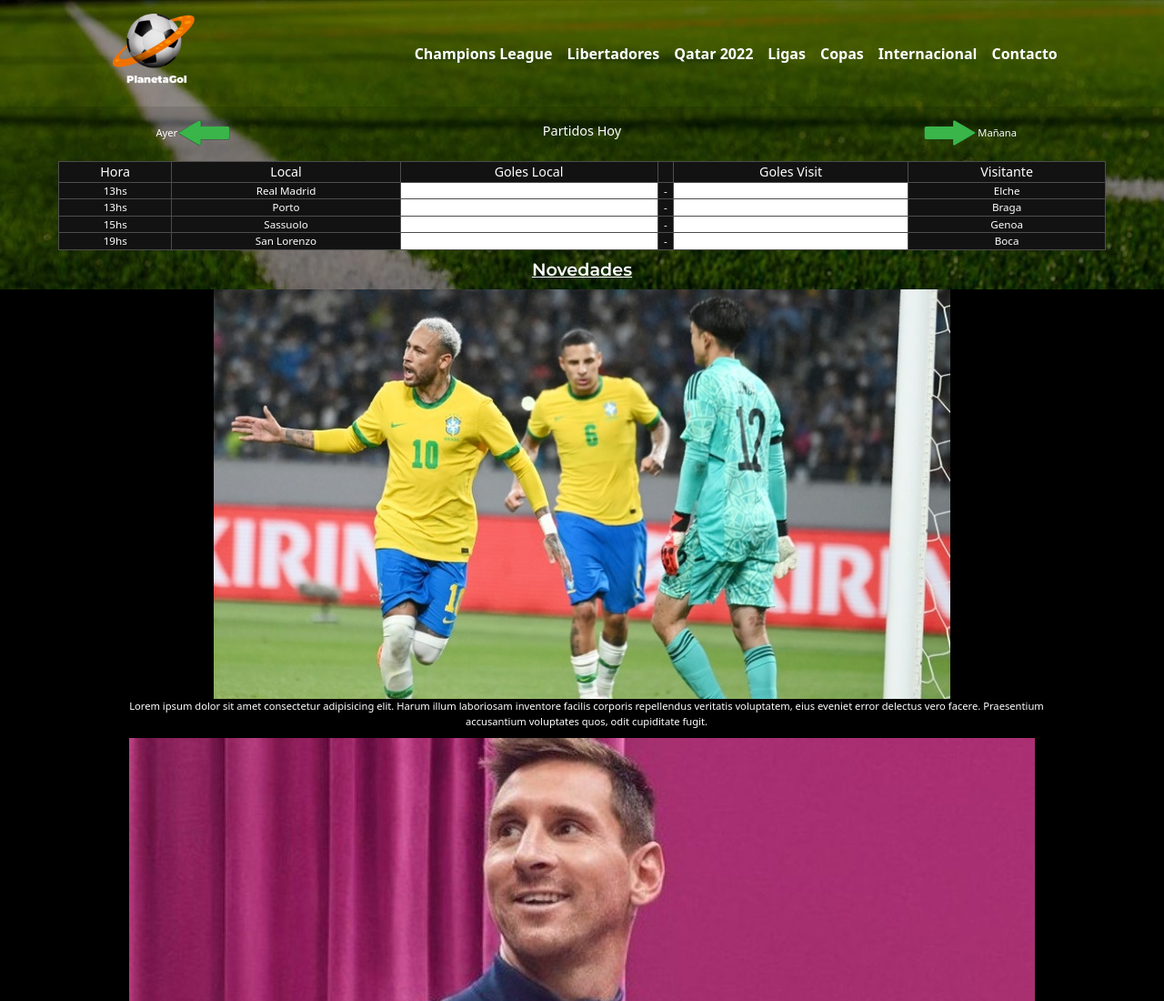
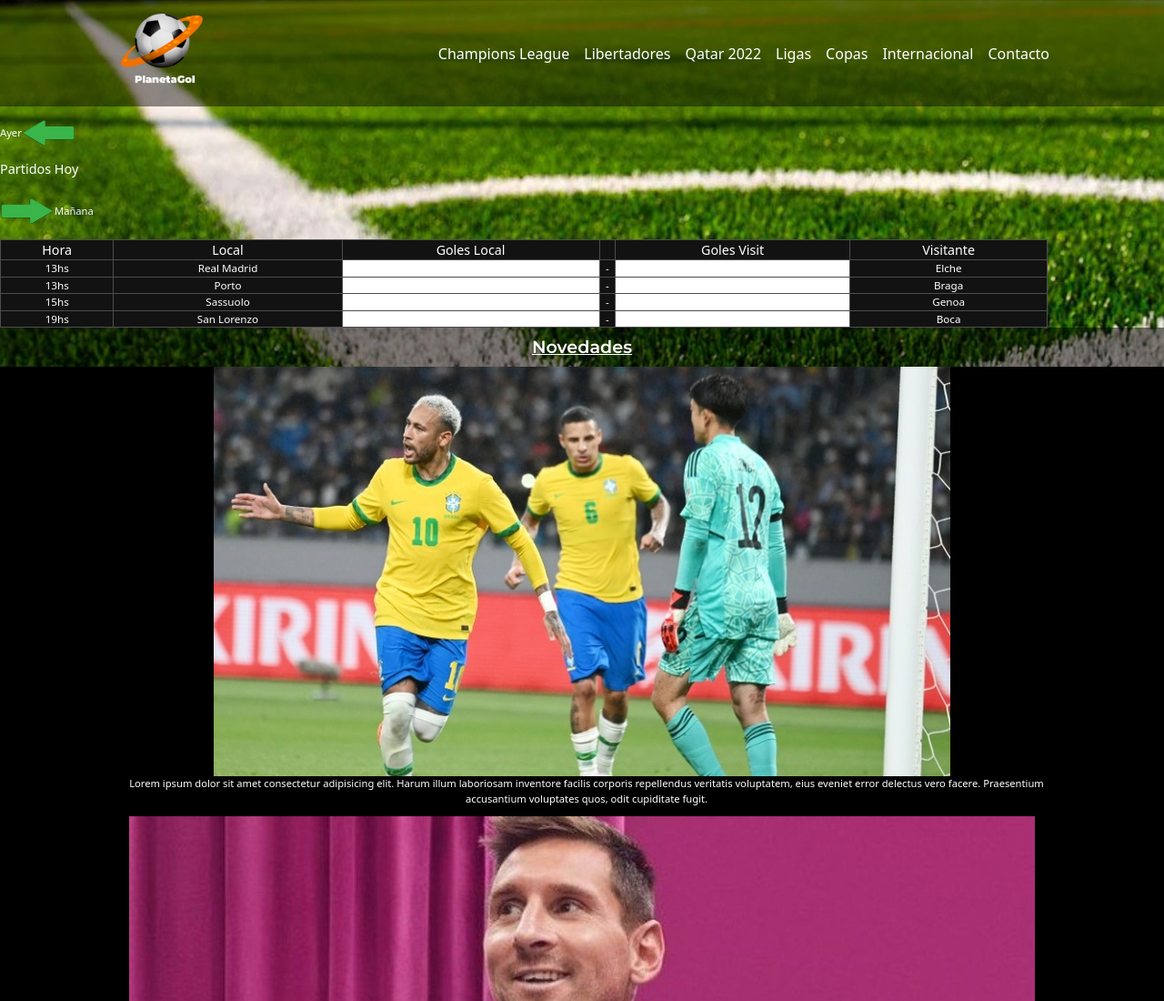
Before and after one commit to vergaramatias23/PreEntrega3Vergara, a plain HTML site: page index.html in a window 1280 px wide. Shown: the top 1100 px of the page at 91% size. Drawn offline with nearby package versions, Linux system fonts and the light colour scheme.

Commit message:
first commit

```diff
--- a/css/style.css
+++ b/css/style.css
@@ -36,28 +36,6 @@ body{
     background-color: rgb(255, 255, 255);
 }
 
-.nav-link{
-    color: white;
-}
-
-.nav-item{
-    font-weight: 600;
-    font-size: 1em;
-    background-color: rgb(0, 0, 0);
-}
-
-
-
-#seccion{
-    display: grid;
-    background-color: rgba(0, 0, 0, 0.506);
-    grid-template-columns: repeat(3, 1fr);
-    justify-items: center;
-    align-items: center;
-    grid-template-areas:
-    "anterior partidos siguiente"
-    "tabla tabla tabla";
-}
 
 .back{
     height: 60px;
```
Also changed, not shown: README.md (added).
